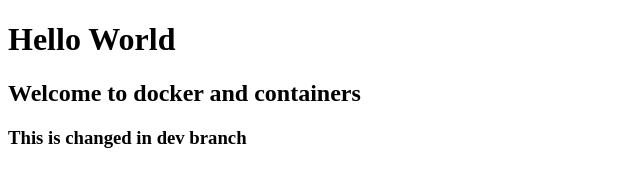
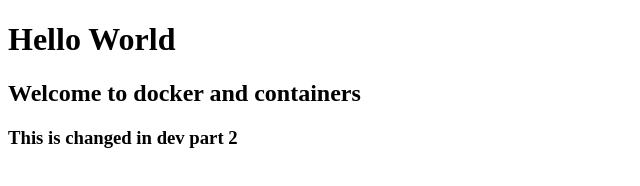
Before and after one commit to calvin-li-developer/netcom-webui-app, a plain HTML site: page index.html in a window 1280 px wide. Shown: the full height of the page, 0-640 px from the left. Drawn offline with Linux system fonts and the light colour scheme.

Commit message:
dev change

```diff
--- a/index.html
+++ b/index.html
@@ -8,6 +8,6 @@
 <body>
     <h1>Hello World</h1>
     <h2>Welcome to docker and containers</h2>
-    <h3>This is changed in dev branch</h3>
+    <h3>This is changed in dev part 2</h3>
 </body>
 </html>
```
